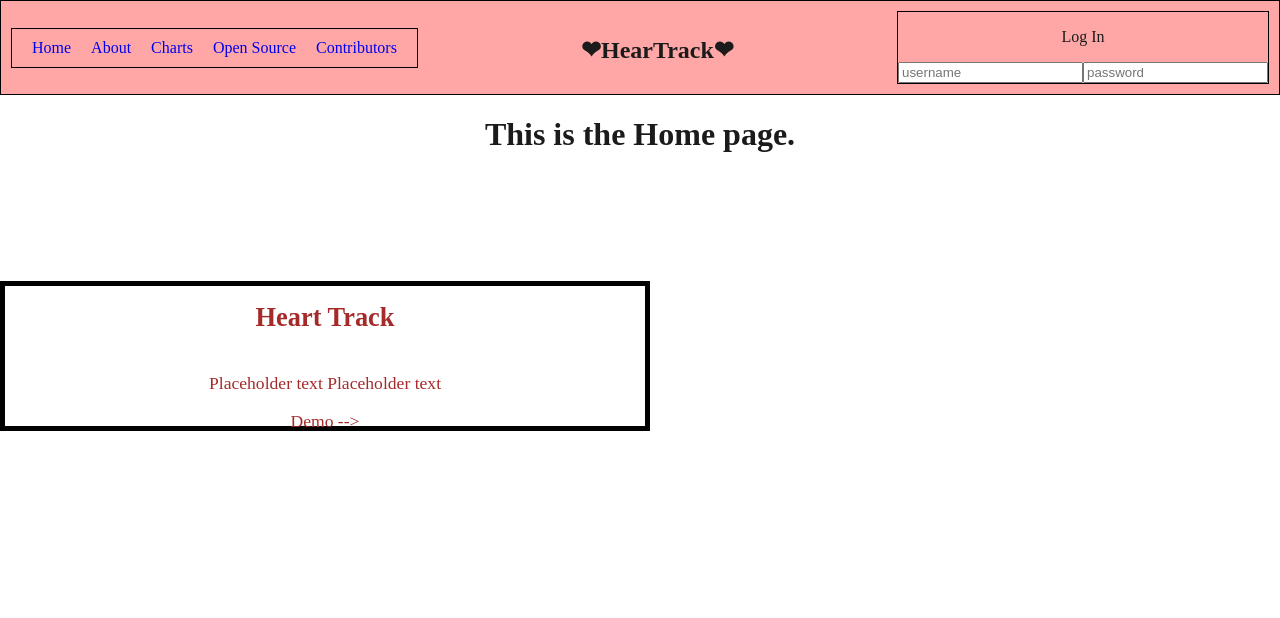
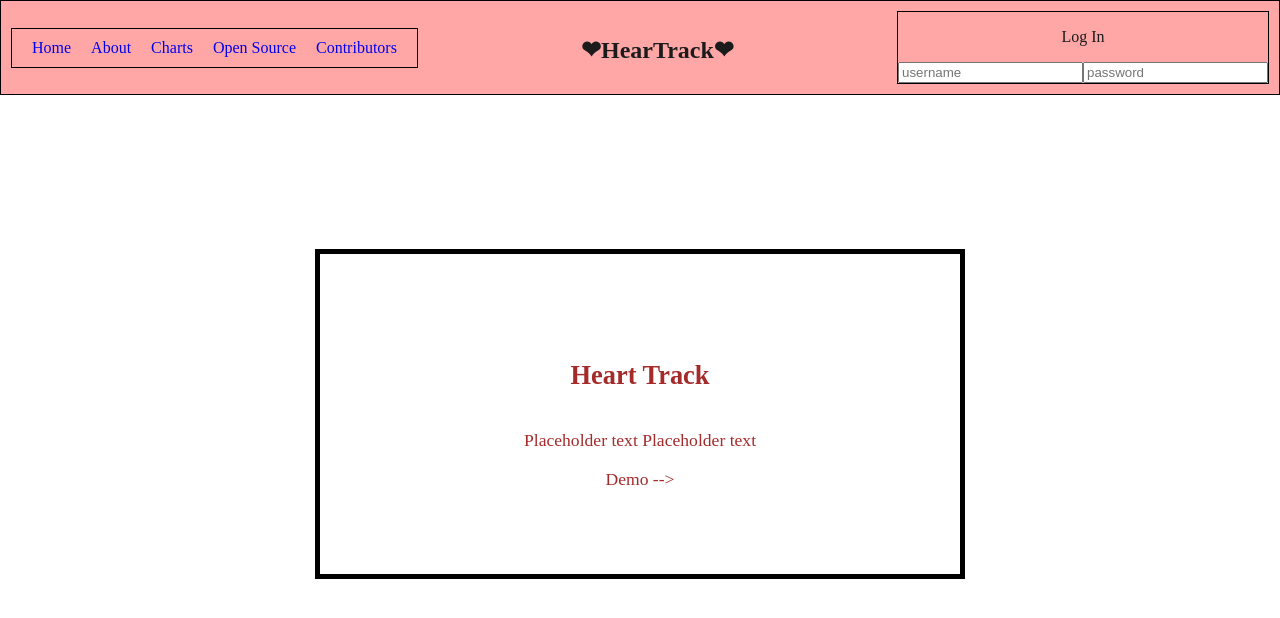
Before and after one commit to JS-goose/heart-track, a React (Create React App) app: page / in a window 1280 px wide. Shown: the top 618 px of the page. Built offline with nearby package versions, Linux system fonts and the light colour scheme.

Commit message:
adjusted home component and modal styling

```diff
--- a/src/components/layout/CenterModal/CenterModal.module.css
+++ b/src/components/layout/CenterModal/CenterModal.module.css
@@ -9,5 +9,5 @@
     height: 40%;
     align-self: center;
     /* Fix this with flex box instead of margin */
-    margin-top: 10%;
+    margin-top: 12%;
 }
--- a/src/components/layout/pages/Home.js
+++ b/src/components/layout/pages/Home.js
@@ -1,12 +1,11 @@
 import React from 'react';
-import CenterModal from '../CenterModal/CenterModal'
+import CenterModal from '../CenterModal/CenterModal';
 
 const Home = () => {
     return(
-        <div>
-            <h1>This is the Home page.</h1>
+        <React.Fragment>
             <CenterModal />
-        </div>
+        </React.Fragment>
     )
 }
 
```
